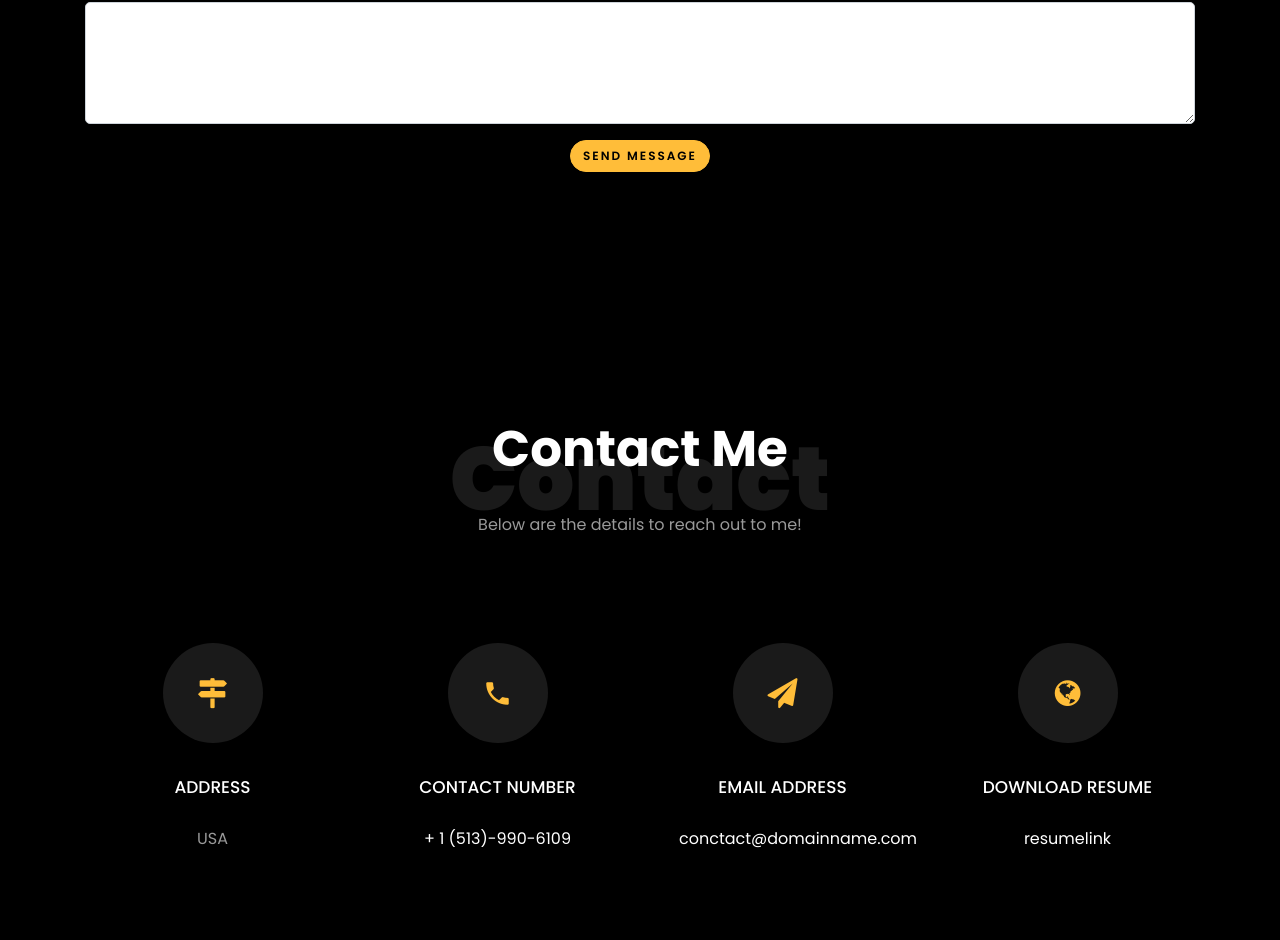
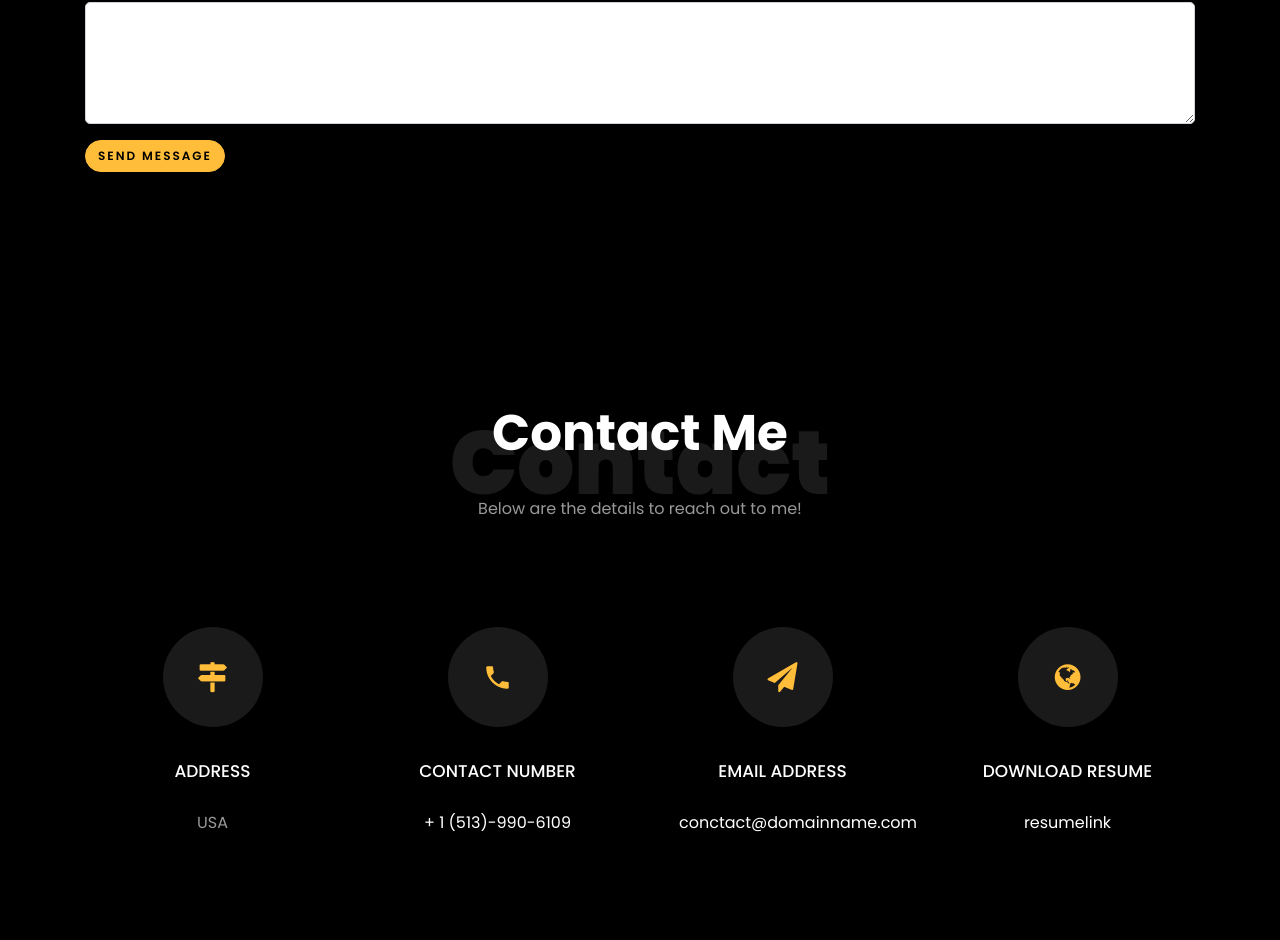
Before and after one commit to chaitanya935/chaitanyam-github.io, a plain HTML site: page index.html in a window 1280 px wide. Shown: the part 3714-4654 px from the top of the page. Drawn offline with Linux system fonts and the light colour scheme; files whose address does not match are found by name.

Commit message:
Update index.html
Signed-off-by: chaitanya935 <50910789+chaitanya935@users.noreply.github.com>

```diff
--- a/index.html
+++ b/index.html
@@ -650,10 +650,10 @@
                     <!-- Honeypot Spam Protection -->
                     <input type="checkbox" name="botcheck" class="hidden" style="display: none;">
 
-                    <!-- Button Wrapper with Flexbox -->
-                    <div class="form-group d-flex justify-content-center">
-                        <button type="submit" class="btn btn-primary">Send Message</button>
-                    </div>
+                    <!-- Optional Custom Confirmation / Success Page -->
+                    <!-- <input type="hidden" name="redirect" value="https://mywebsite.com/thanks.html"> -->
+
+                    <button type="submit" class="btn btn-primary">Send Message</button>
                 </form>
             </div>
         </div>
```
